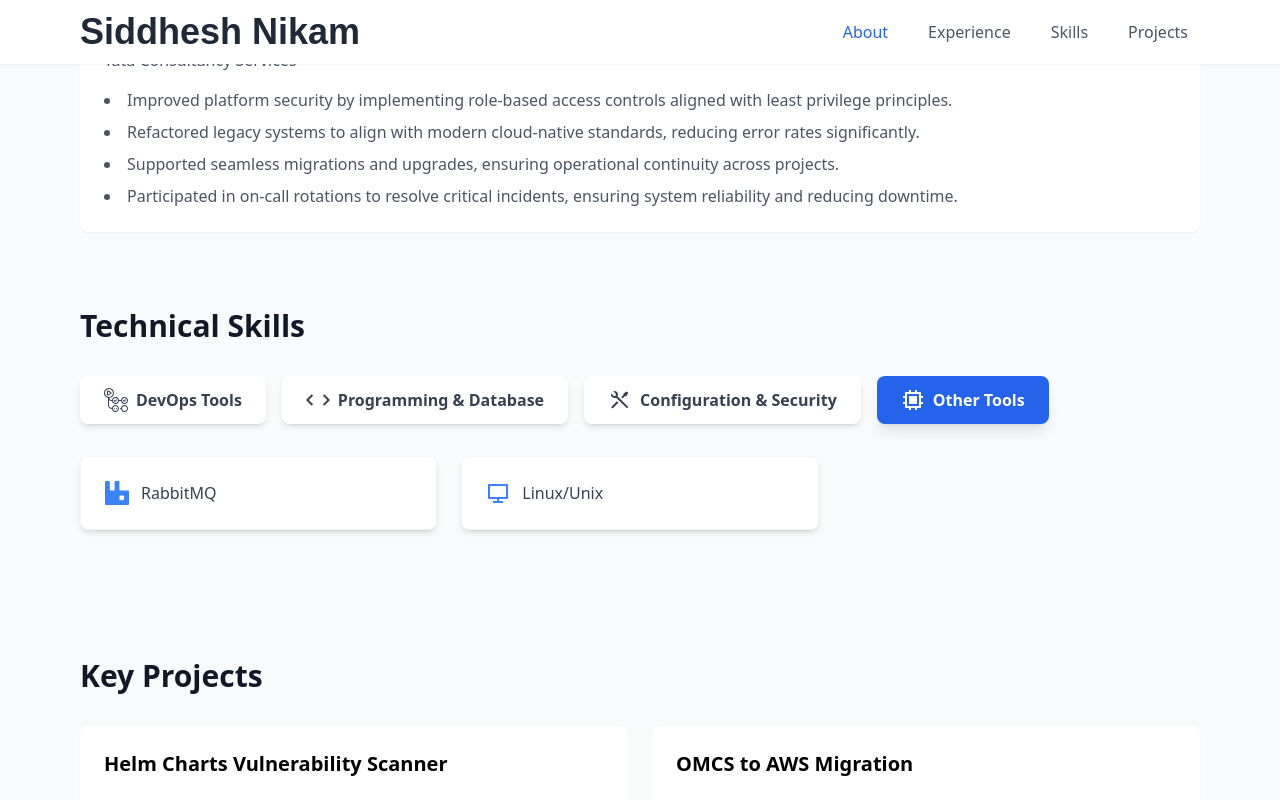
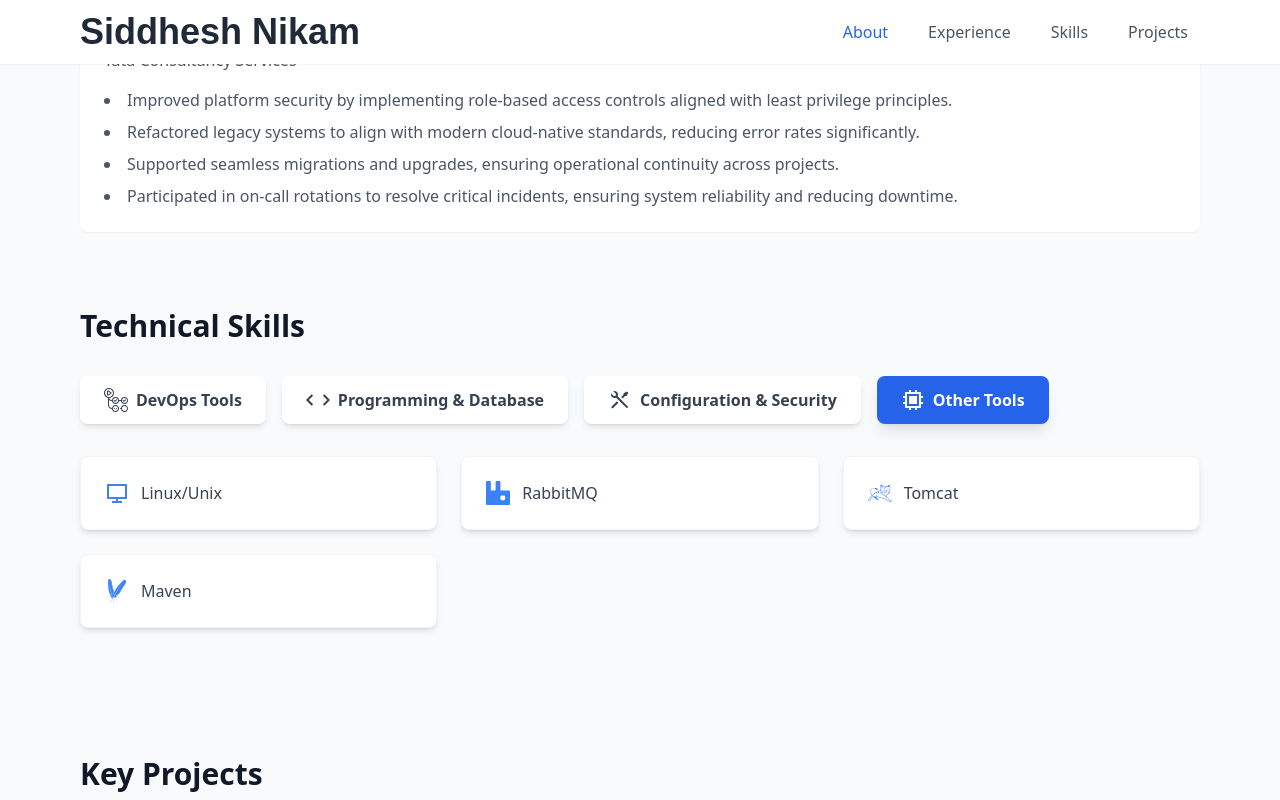
Before and after one commit to siddheshengineer/portfolio, a React (Create React App) app: page / in a window 1280 px wide. Both pictures are taken after a click on the button "Other Tools". Shown: the part 1578-2378 px from the top of the page. Built offline with nearby package versions, Linux system fonts and the light colour scheme.

Commit message:
added skills

```diff
--- a/src/SkillsSection.js
+++ b/src/SkillsSection.js
@@ -35,6 +35,8 @@
     SiTrivy,
     SiElastic,
     SiHelm,
+    SiApachemaven,
+    SiApachetomcat,
  } from "react-icons/si";
 
 const initialSkillsData = {
@@ -81,6 +83,8 @@
     skills: [
       { name: "Linux/Unix", icon: <RiComputerLine /> },
       { name: "RabbitMQ", icon: <SiRabbitmq /> },
+      { name: "Maven", icon: <SiApachemaven /> },
+      { name: "Tomcat", icon: <SiApachetomcat /> },
     ]
   }
 };
```
